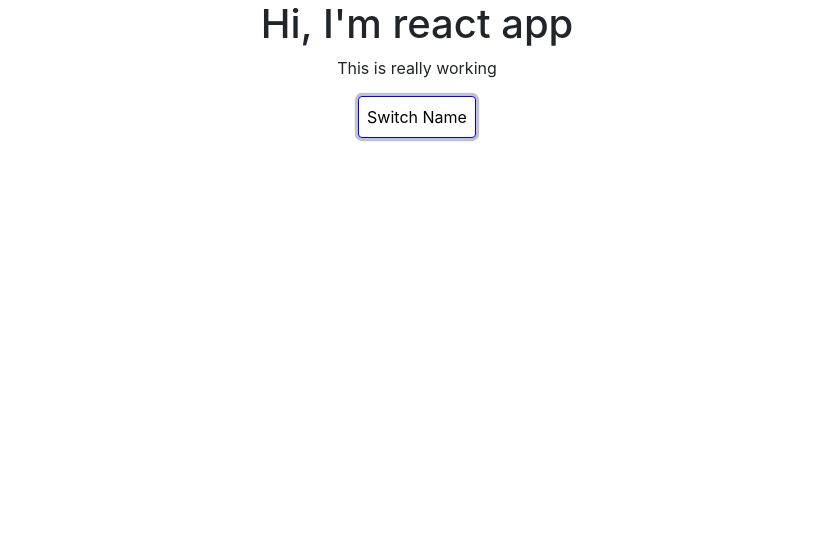
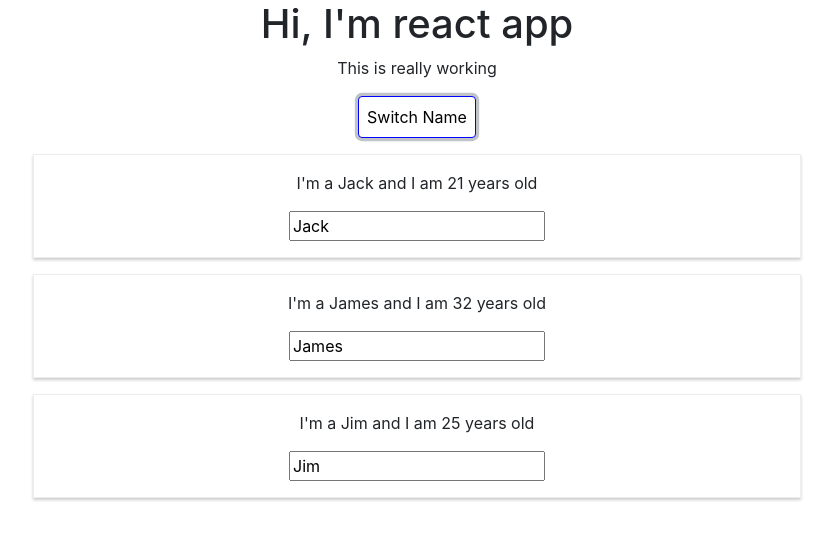
Before and after one commit to bbaral/react-app, a React (Create React App) app: page / in a window 1280 px wide. Both pictures are taken after a click on the button "Switch Name". Shown: the top 540 px of the page, without its empty margins (223-1056 px from the left). Built offline with nearby package versions, Linux system fonts and the light colour scheme.

Commit message:
array map to display list of array

```diff
--- a/src/App.js
+++ b/src/App.js
@@ -38,7 +38,7 @@
 
     togglePersonHandler = () => {
         const doesShow = this.state.showPerson;
-        this.setState({showPersons: !doesShow});
+        this.setState({showPerson: !doesShow});
     };
 
     render() {
@@ -50,34 +50,23 @@
             padding: '8px',
             cursor: 'pointer'
         };
+        let persons = null;
+        if (this.state.showPerson) {
+            persons = (
+                <div>
+                    {this.state.persons.map(person => {
+                        return <Person name={person.name} age={person.age} />
+                    })}
+                </div>
+            );
+        }
+
         return (
             <div className="App">
                 <h1>Hi, I'm react app</h1>
                 <p>This is really working</p>
                 <Button style={style} onClick={this.togglePersonHandler}>Switch Name</Button>
-                {
-                    this.state.showPerson === true ?
-                    <div>
-                        <Person
-                            name={this.state.persons[0].name}
-                            age={this.state.persons[0].age}>
-                            My hobbies: Racing
-                        </Person>
-                        <Person
-                            name={this.state.persons[1].name}
-                            age={this.state.persons[1].age}
-                            click={this.switchNameHandler.bind(this, 'Arthur')}
-                            changed={this.nameChangeHandler}>
-                            My hobbies: Racing
-                        </Person>
-                        <Person
-                            name={this.state.persons[2].name}
-                            age={this.state.persons[2].age}>
-                            My hobbies: Racing
-                        </Person>
-                    </div> : null
-                }
-
+                {persons}
             </div>
         );
     }
```
